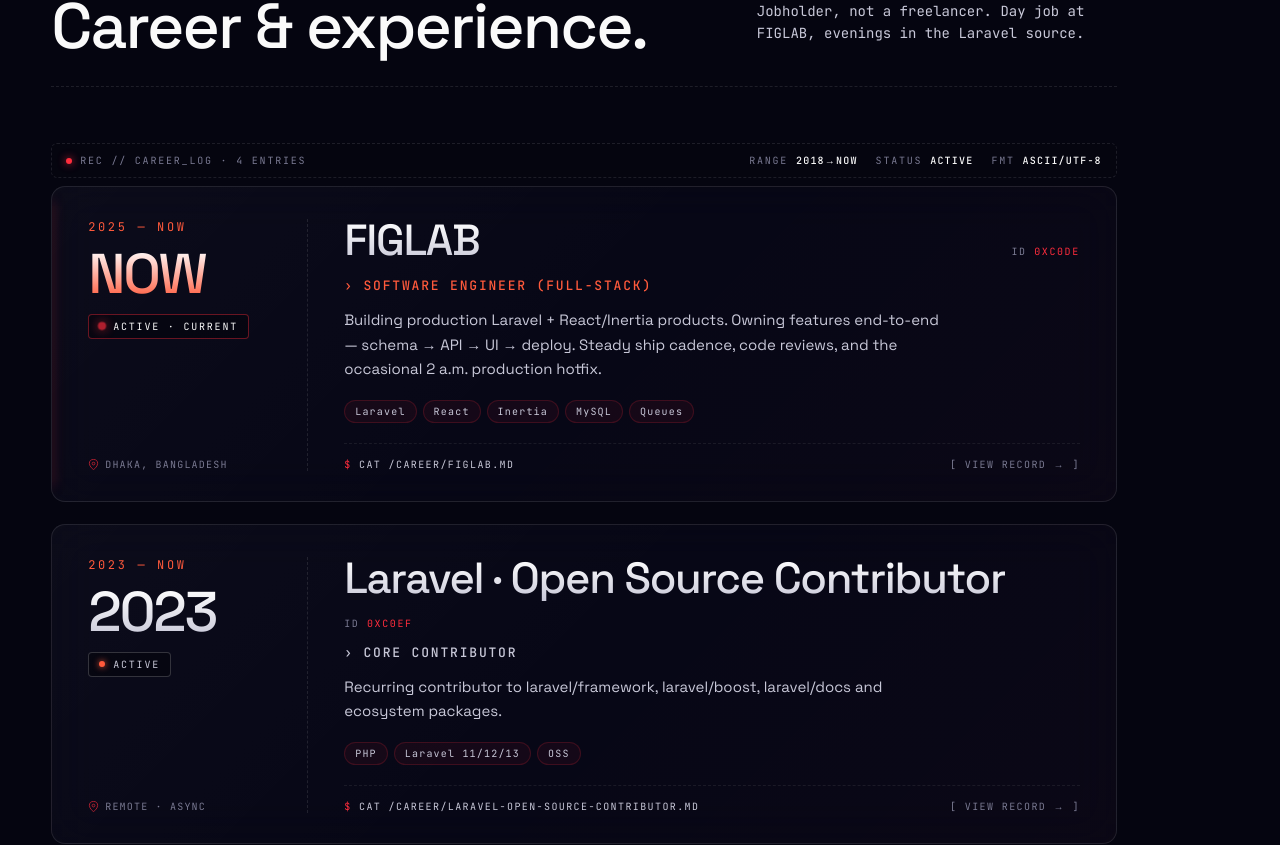
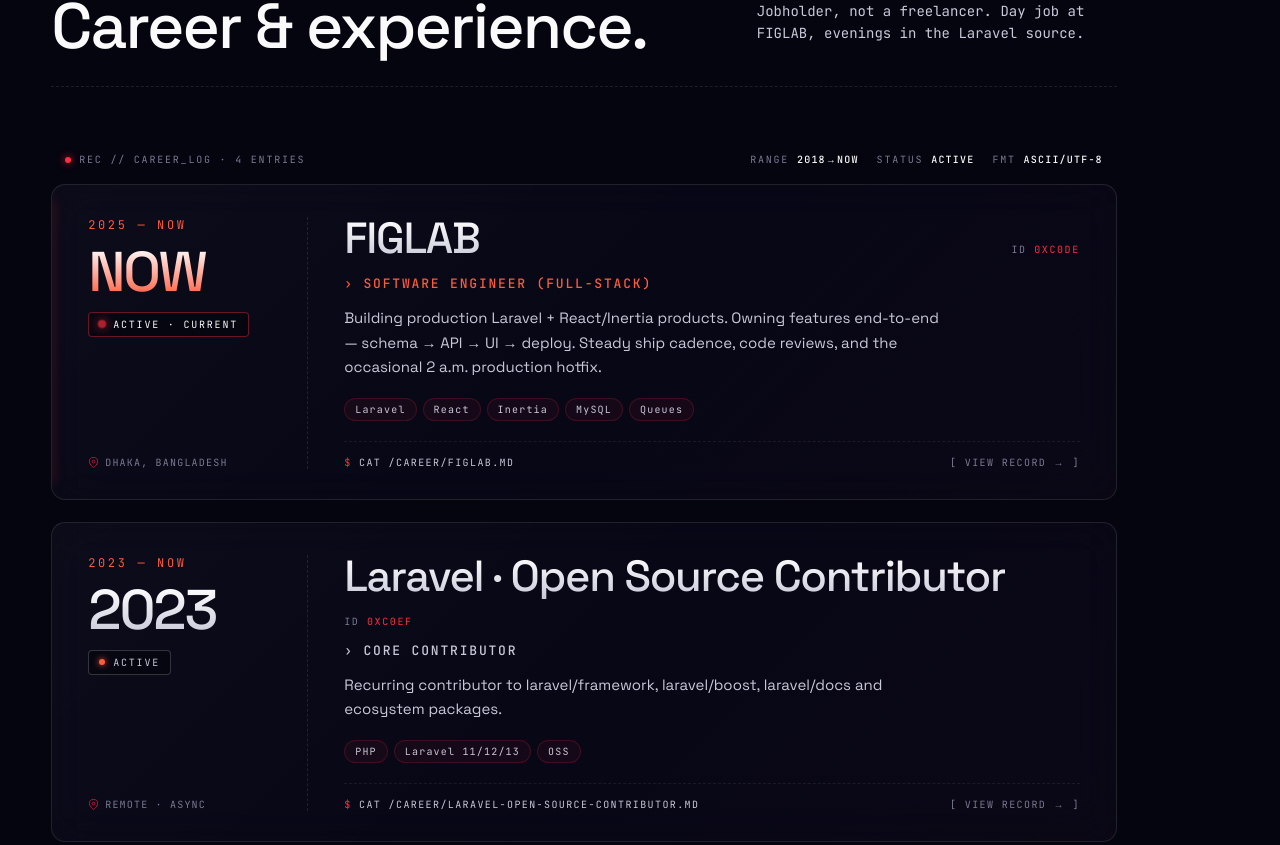
Before and after one commit to iz-ahmad/portfolio, a Next.js app: page / in a window 1280 px wide. Shown: the part 1792-2637 px from the top of the page. Built offline with nearby package versions, Linux system fonts and the light colour scheme; no server answers.

Commit message:
remove border from experience tag

```diff
--- a/src/styles/experience.css
+++ b/src/styles/experience.css
@@ -25,7 +25,6 @@
   letter-spacing: 0.18em;
   text-transform: uppercase;
   color: var(--ink-2);
-  border: 1px dashed var(--hair);
   border-radius: 6px;
   background: rgba(5, 5, 16, 0.4);
 }
```
